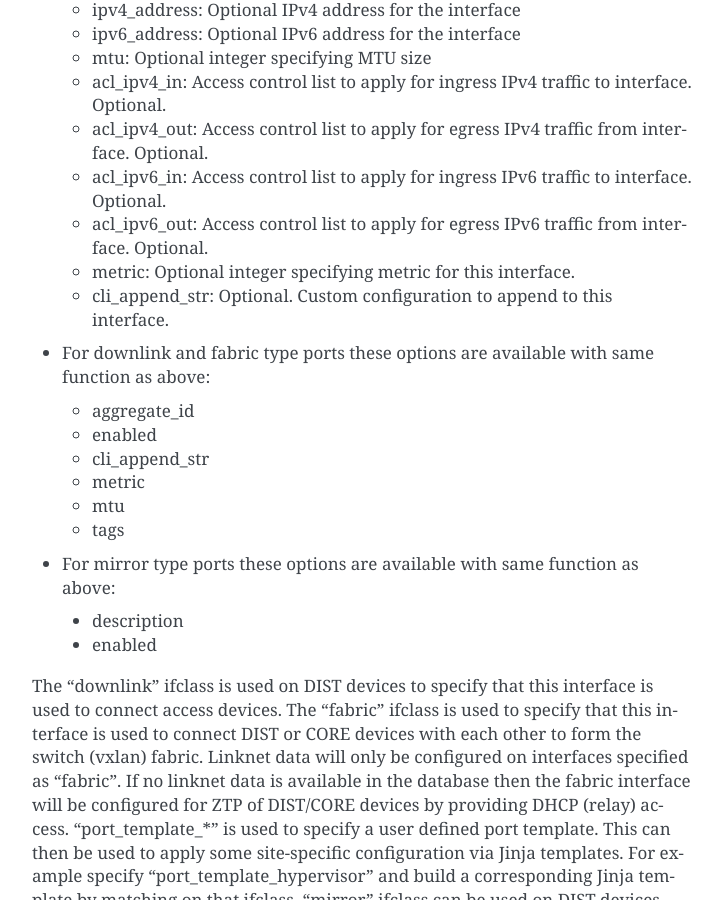
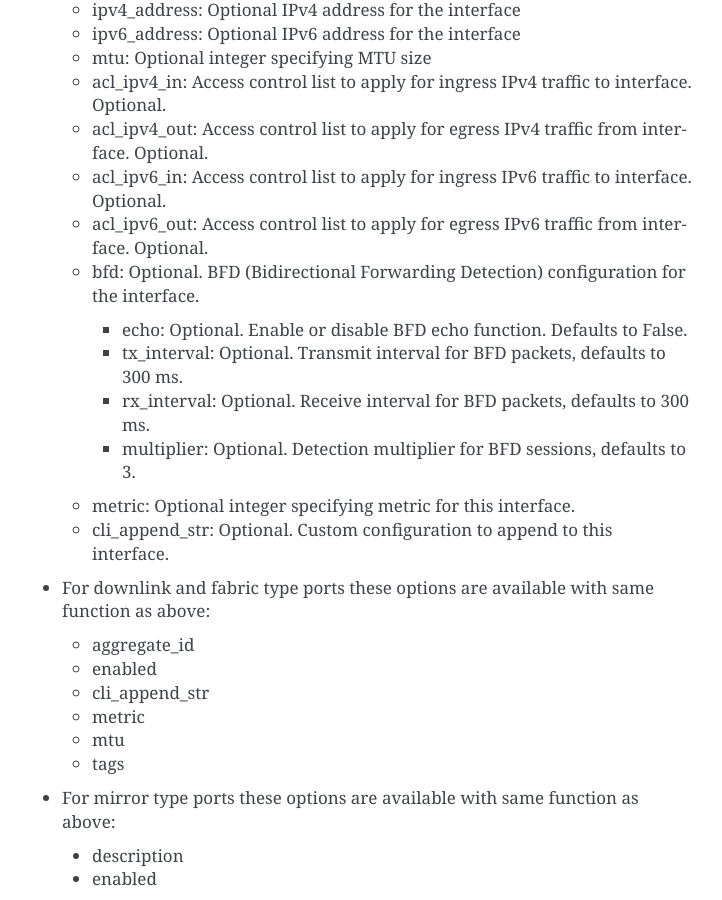
Before and after one commit to SUNET/cnaas-nms, a Sphinx documentation site: the page built from docs/reporef/index.rst, in a window 1280 px wide and 900 px high, scrolled down 18650 px. Shown: the whole window, without its empty margins (388-1110 px from the left). Built offline with Sphinx 7.4.7, drawn with Linux system fonts in a browser that asks for light colours.

Commit message:
Update docs

```diff
--- a/docs/reporef/index.rst
+++ b/docs/reporef/index.rst
@@ -805,6 +805,13 @@ Keys for interfaces.yml or interfaces_<model>.yml:
   * acl_ipv4_out: Access control list to apply for egress IPv4 traffic from interface. Optional.
   * acl_ipv6_in: Access control list to apply for ingress IPv6 traffic to interface. Optional.
   * acl_ipv6_out: Access control list to apply for egress IPv6 traffic from interface. Optional.
+  * bfd: Optional. BFD (Bidirectional Forwarding Detection) configuration for the interface.
+
+    * echo: Optional. Enable or disable BFD echo function. Defaults to False.
+    * tx_interval: Optional. Transmit interval for BFD packets, defaults to 300 ms.
+    * rx_interval: Optional. Receive interval for BFD packets, defaults to 300 ms.
+    * multiplier: Optional. Detection multiplier for BFD sessions, defaults to 3.
+
   * metric: Optional integer specifying metric for this interface.
   * cli_append_str: Optional. Custom configuration to append to this interface.
 
```
